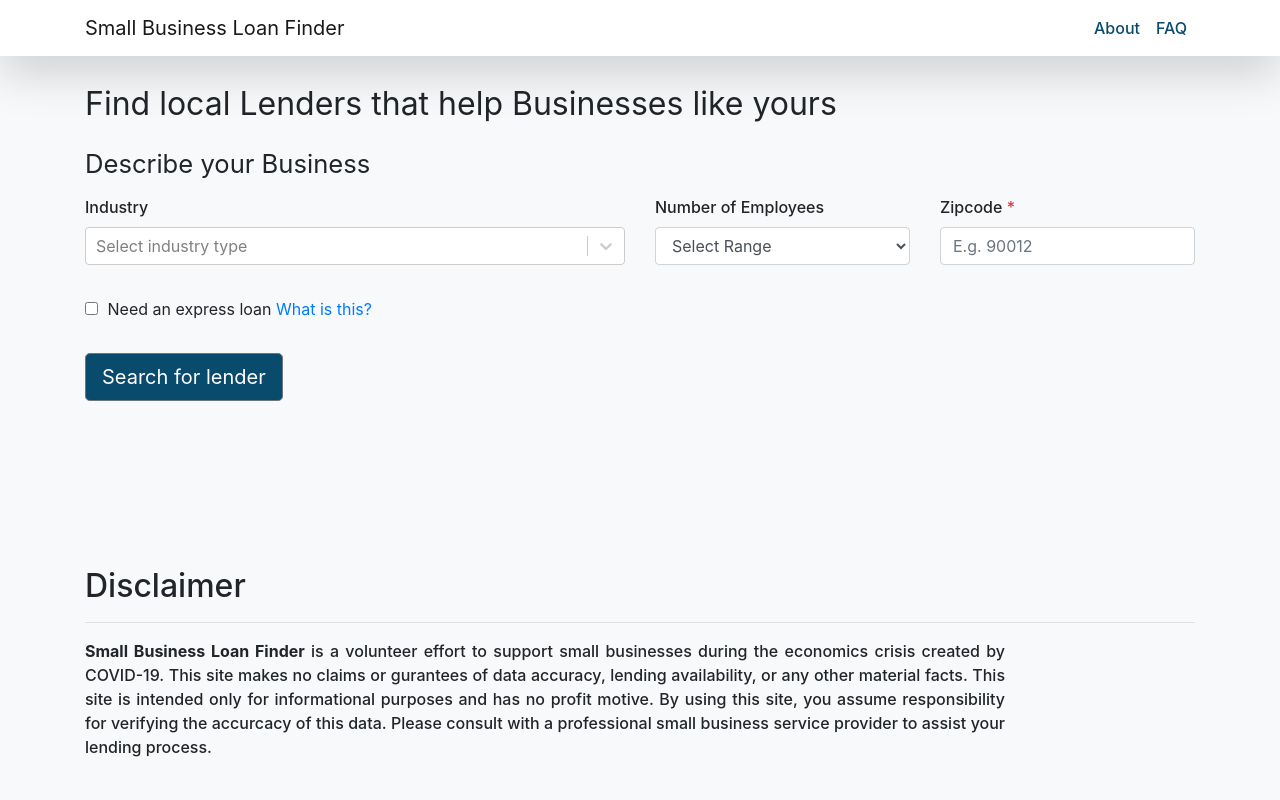
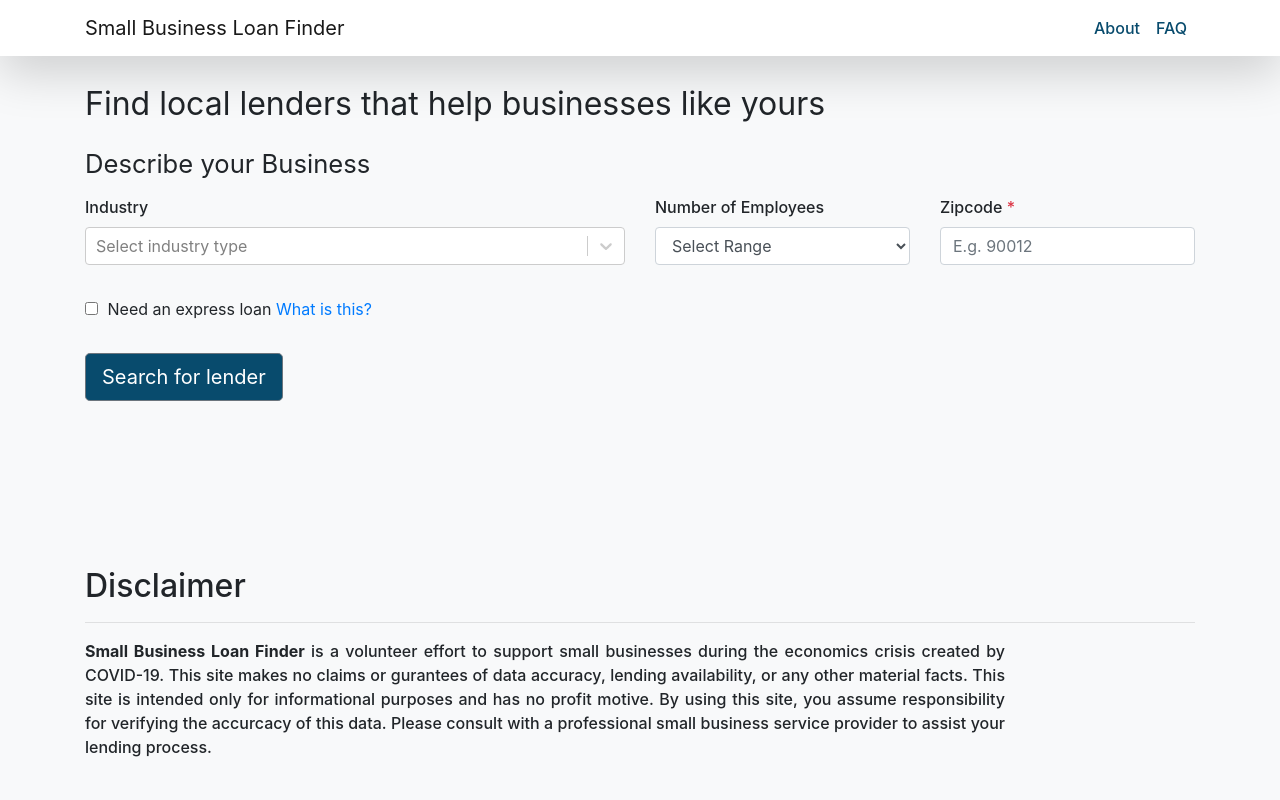
Before and after one commit to chavda-bhavik/lender-matcher-v2, a React (Create React App) app: page / in a window 1280 px wide. Shown: the top 800 px of the page. Built offline with nearby package versions, Linux system fonts and the light colour scheme.

Commit message:
lat increase made to 3 and removed capitalism from title

```diff
--- a/src/components/MainComponent/FormComponent.js
+++ b/src/components/MainComponent/FormComponent.js
@@ -10,6 +10,8 @@ const FormComponent = (props) => {
     let industries = utils.Industries.sort( (a, b) => a.localeCompare(b) ).map( inds => ({ value: inds, label: inds }) );
 
     const latLongIncrease = 4;
+    const latIncrease = 3;
+    const longIncrease = 4;
     const [zipcode, setZipcode] = useState('');
     const [employees, setEmployees] = useState("");
     const [industry, setIndustry] = useState("");
@@ -94,7 +96,7 @@ const FormComponent = (props) => {
     }
     const createLenderFetchQuery = (lat, long) => {
         let query = "select * where";
-        query += ` ${lat-latLongIncrease}>R and R<${lat+latLongIncrease} and ${long-latLongIncrease}>S and S<${long+latLongIncrease}`;
+        query += ` ${lat-latIncrease}>R and R<${lat+latIncrease} and ${long-longIncrease}>S and S<${long+longIncrease}`;
         if(employees !== "") {
             if(employees === "100+") query += " G>100"
             else {
@@ -116,7 +118,7 @@ const FormComponent = (props) => {
     }
     const createOnlyZipcodeFetchQuery = (lat, long) => {
         let query = "select * where";
-        query += ` ${lat-latLongIncrease}>R and R<${lat+latLongIncrease} and ${long-latLongIncrease}>S and S<${long+latLongIncrease}`;
+        query += ` ${lat-latIncrease}>R and R<${lat+latIncrease} and ${long-longIncrease}>S and S<${long+longIncrease}`;
         return query;
     }
     const fetchData = async (id, query) => {
@@ -150,7 +152,7 @@ const FormComponent = (props) => {
     return (
         <section className="app-section bg-light" id="app">
             <div className="container">
-                <p className="PageHeading">Find local Lenders that help Businesses like yours</p>
+                <p className="PageHeading">Find local lenders that help businesses like yours</p>
                 <p className="PageSubHeading">Describe your Business</p>
                 <Form>
                     {/* <Row className="p-0 mb-3">
```
